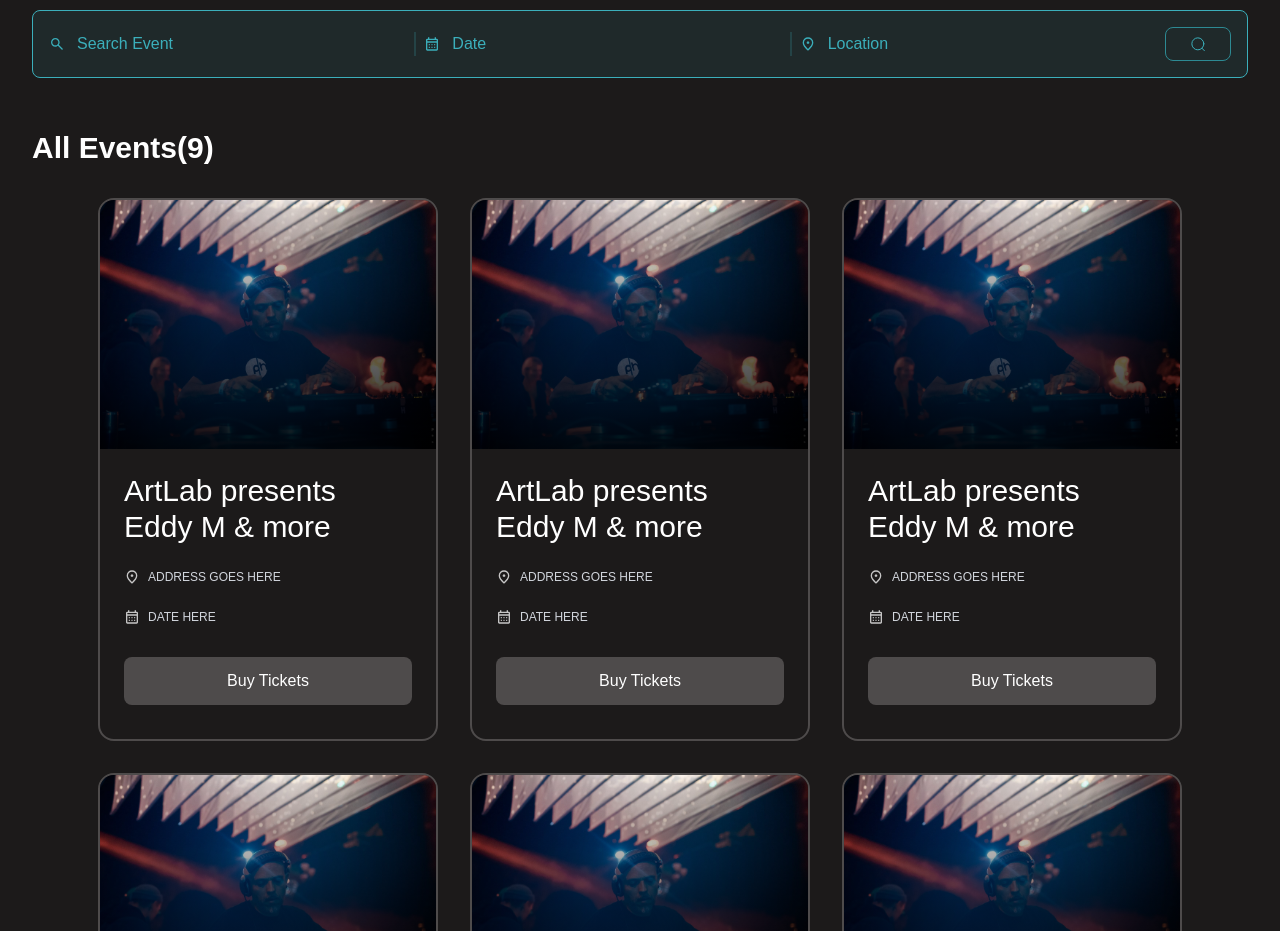
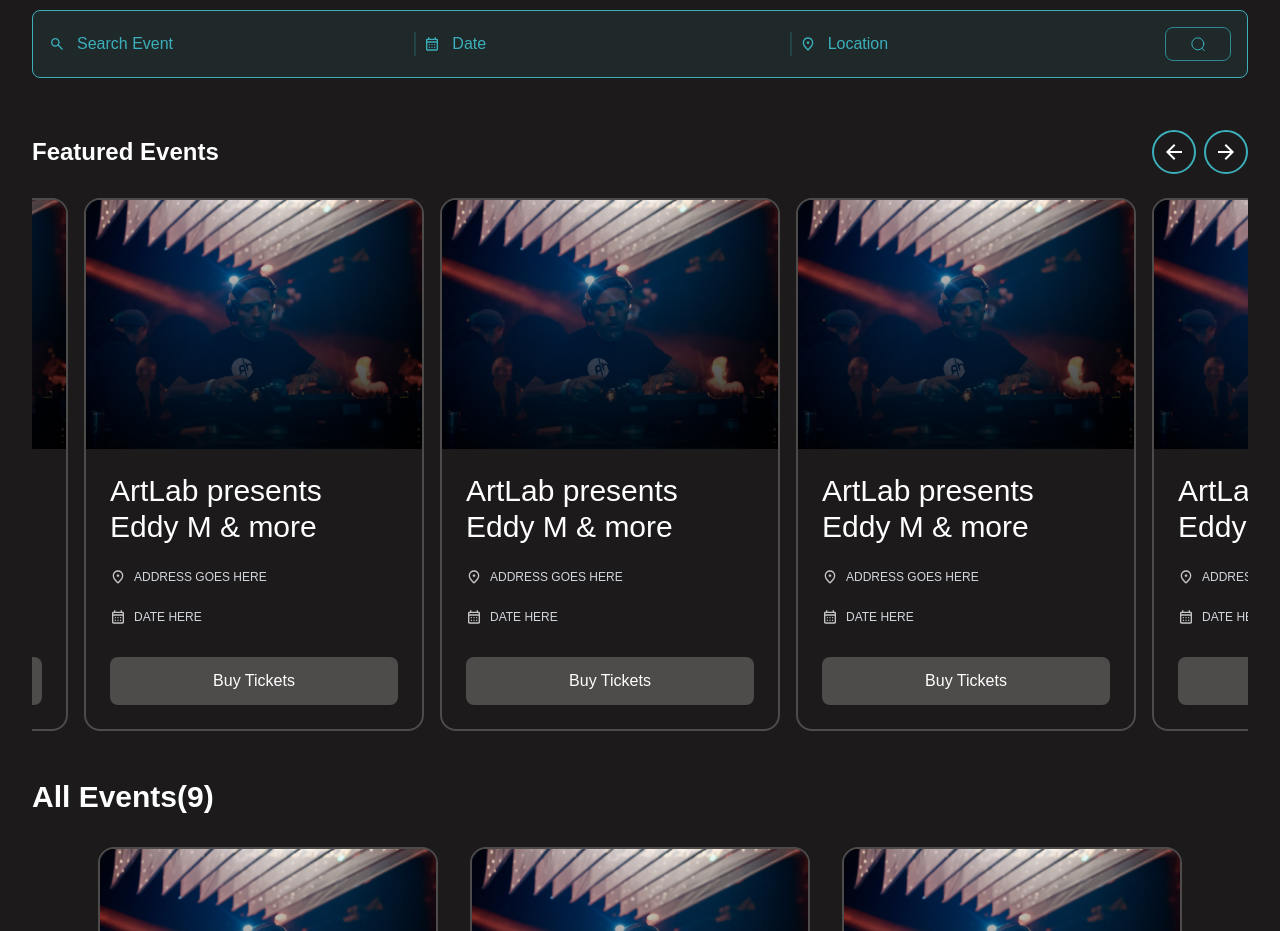
Before and after one commit to ferbermu/Entratix, a Next.js app: page / in a window 1280 px wide. Shown: the part 760-1691 px from the top of the page. Built offline with nearby package versions, Linux system fonts and the light colour scheme.

Commit message:
agregar componente CardCarousel y su integración en la página principal; ajustar propiedades para manejo de tarjetas

```diff
--- a/src/app/components/Card.tsx
+++ b/src/app/components/Card.tsx
@@ -9,6 +9,7 @@ export interface CardProps {
   imageUrl: string;
   addressIcon: string;
   dateIcon: string;
+  isCarousel?: boolean;
 }
 
 export const Card = ({
@@ -18,11 +19,15 @@ export const Card = ({
   imageUrl,
   addressIcon,
   dateIcon,
+  isCarousel = false,
 }: CardProps) => {
   return (
     <Link
       href="/events"
-      className=" group relative w-[340px] h-[543px] rounded-2xl overflow-hidden border-2 border-[#4E4B4B] hover:border-[#3BAFBB] bg-[#1C1A1A] cursor-pointer transition-colors duration-300"
+      className={`
+        group relative w-[340px] h-[543px] rounded-2xl overflow-hidden bg-[#1C1A1A] cursor-pointer transition-colors duration-300
+        ${!isCarousel ? 'border-2 border-[#4E4B4B] hover:border-[#3BAFBB]' : ''}
+      `}
     >
       <div className="relative h-[249px] w-full">
         <Image
--- /dev/null
+++ b/src/app/components/CardCarousel.tsx
@@ -0,0 +1,96 @@
+'use client';
+
+import React, { useEffect, useState } from 'react';
+import { Card, CardProps } from './Card';
+import Image from 'next/image';
+
+interface CardCarouselProps {
+  cards: CardProps[];
+  autoPlayInterval?: number;
+  cardsToShow?: number;
+}
+
+export const CardCarousel: React.FC<CardCarouselProps> = ({
+  cards,
+  autoPlayInterval = 3000,
+  cardsToShow = 4,
+}) => {
+  const [currentIndex, setCurrentIndex] = useState(0);
+
+  const nextSlide = () => {
+    setCurrentIndex(prevIndex => {
+      const nextIndex = prevIndex + 1;
+      const maxIndex = cards.length - cardsToShow;
+      return nextIndex > maxIndex ? 0 : nextIndex;
+    });
+  };
+
+  const prevSlide = () => {
+    setCurrentIndex(prevIndex => {
+      const nextIndex = prevIndex - 1;
+      const maxIndex = cards.length - cardsToShow;
+      return nextIndex < 0 ? maxIndex : nextIndex;
+    });
+  };
+
+  useEffect(() => {
+    const interval = setInterval(nextSlide, autoPlayInterval);
+    return () => clearInterval(interval);
+  }, [cards.length, autoPlayInterval, cardsToShow]);
+
+  return (
+    <div className="relative w-full">
+      <div className="flex justify-between items-center mb-6">
+        <h2 className="text-2xl font-semibold text-white">Featured Events</h2>
+        <div className="flex gap-2">
+          <button
+            onClick={prevSlide}
+            className="p-2 rounded-full border-2 border-[#3BAFBB] bg-[#1C1A1A] hover:bg-[#3BAFBB] transition-colors"
+            aria-label="Previous slide"
+          >
+            <Image
+              src="/assets/icons/featured_events/arrow_back.svg"
+              alt="Previous"
+              width={24}
+              height={24}
+            />
+          </button>
+          <button
+            onClick={nextSlide}
+            className="p-2 rounded-full border-2 border-[#3BAFBB] bg-[#1C1A1A] hover:bg-[#3BAFBB] transition-colors"
+            aria-label="Next slide"
+          >
+            <Image
+              src="/assets/icons/featured_events/arrow_forward.svg"
+              alt="Next"
+              width={24}
+              height={24}
+            />
+          </button>
+        </div>
+      </div>
+
+      <div className="relative w-full overflow-hidden">
+        <div
+          className="flex transition-transform duration-500 ease-in-out"
+          style={{
+            transform: `translateX(-${currentIndex * (100 / cardsToShow)}%)`,
+          }}
+        >
+          {cards.map((item, key) => (
+            <div
+              key={key}
+              className="flex-shrink-0 rounded-2xl border-2 border-[#4E4B4B] hover:border-[#3BAFBB] transition-colors overflow-hidden"
+              style={{
+                width: '340px',
+                marginRight: '16px',
+              }}
+            >
+              <Card {...item} isCarousel={true} />
+            </div>
+          ))}
+        </div>
+      </div>
+    </div>
+  );
+};
--- a/src/app/page.tsx
+++ b/src/app/page.tsx
@@ -8,6 +8,7 @@ import {
 } from './components/CarrouselImage';
 import { JoinNow } from './components/JoinNow';
 import { SearchBar } from './components/SearchBar';
+import { CardCarousel } from './components/CardCarousel';
 
 const imageURLsFromDataBase: string[] = [
   '/assets/show1.jpg',
@@ -125,6 +126,15 @@ export const HomePage = () => {
             <SearchBar onSearch={handleSearch} />
           </div>
 
+          <div className="w-full ">
+            <div className="">
+              <CardCarousel
+                cards={CardData}
+                autoPlayInterval={5000}
+                cardsToShow={4}
+              />
+            </div>
+          </div>
           <div className="w-full items-center justify-center flex flex-col">
             <h1 className="w-full text-3xl font-semibold text-white mb-8">
               All Events
```
